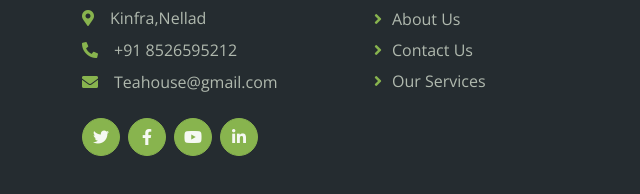
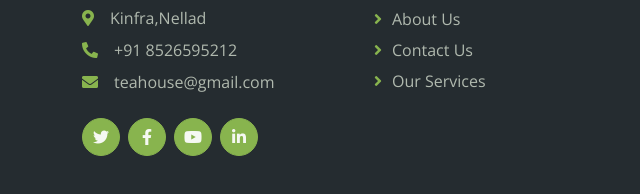
Before and after one commit to anjaly-sivadasan/new_tea, a plain HTML site: page about.html in a window 1280 px wide. Shown: the part 1218-1412 px from the top of the page, 0-640 px from the left. Drawn offline with nearby package versions, Linux system fonts and the light colour scheme.

Commit message:
Update about.html

```diff
--- a/about.html
+++ b/about.html
@@ -141,7 +141,7 @@
                     <h4 class="text-primary mb-4">Tea House</h4>
                     <p class="mb-2"><i class="fa fa-map-marker-alt text-primary me-3"></i>Kinfra,Nellad</p>
                     <p class="mb-2"><i class="fa fa-phone-alt text-primary me-3"></i>+91 8526595212</p>
-                    <p class="mb-2"><i class="fa fa-envelope text-primary me-3"></i>Teahouse@gmail.com</p>
+                    <p class="mb-2"><i class="fa fa-envelope text-primary me-3"></i>teahouse@gmail.com</p>
                     <div class="d-flex pt-3">
                         <a class="btn btn-square btn-primary rounded-circle me-2" href=""><i class="fab fa-twitter"></i></a>
                         <a class="btn btn-square btn-primary rounded-circle me-2" href=""><i class="fab fa-facebook-f"></i></a>
```
